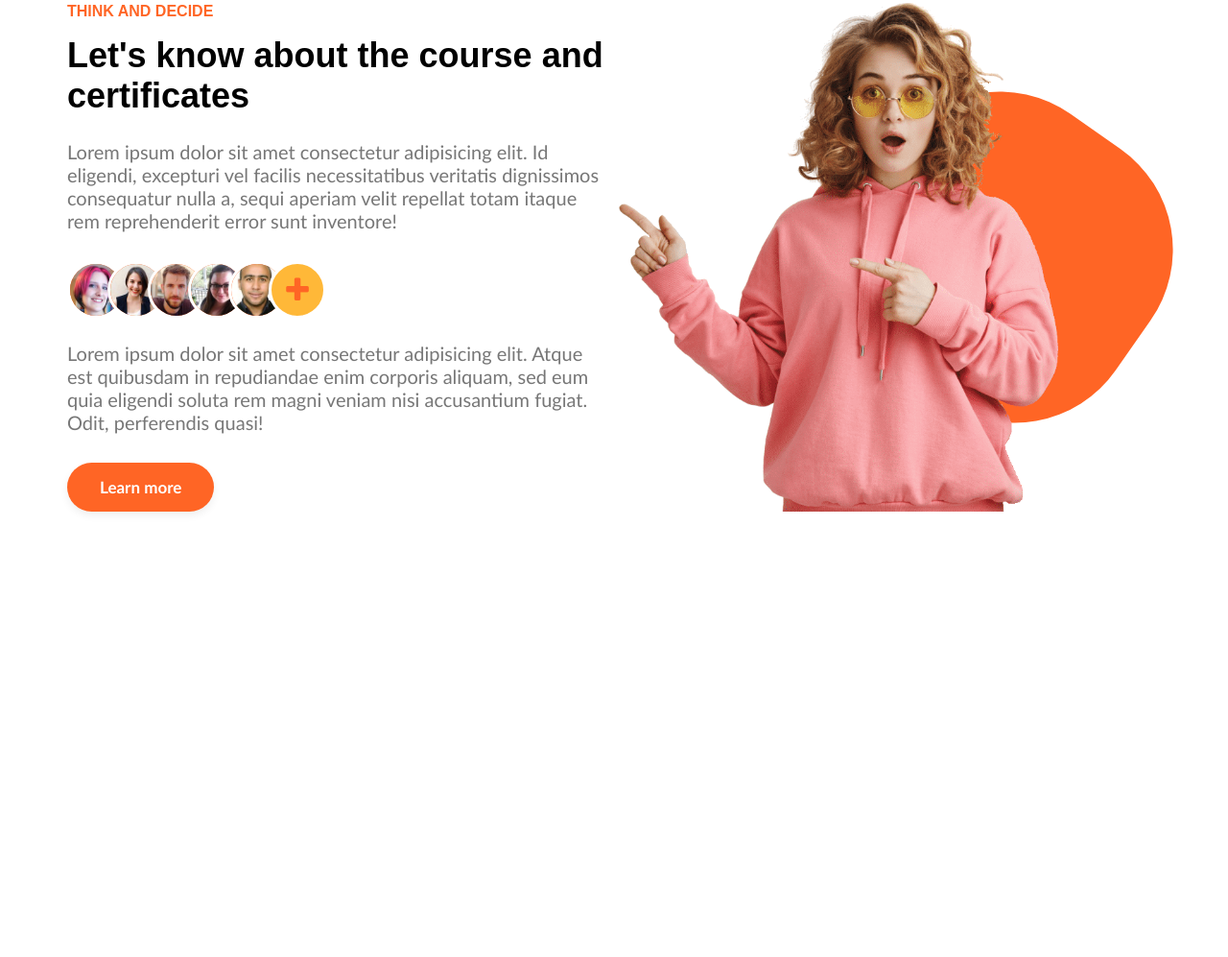
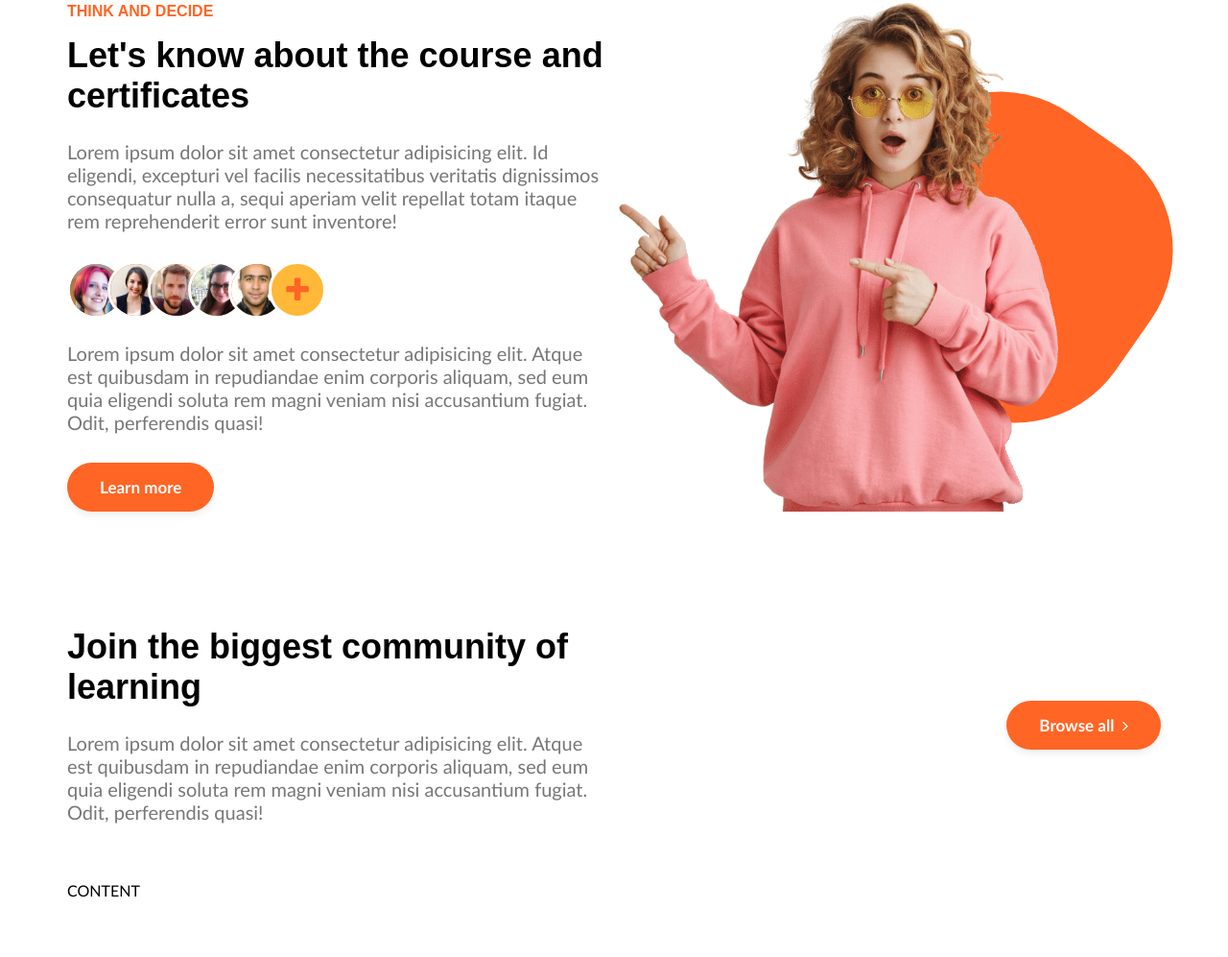
Before and after one commit to belauzas/learn-guru, a website: page index.html in a window 1280 px wide. Shown: the part 1951-2948 px from the top of the page at 96% size. Before the commit the page ends 2544 px from the top, so only its background shows below. Drawn offline with Linux system fonts and the light colour scheme.

Commit message:
Courses section header #13

```diff
--- a/css/components/button.css
+++ b/css/components/button.css
@@ -31,8 +31,8 @@
     line-height: inherit;
 }
 .btn .icon.right {
+    margin-left: 0.5em;
+}
+.btn .icon.left {
     margin-right: 0.5em;
 }
-.btn .icon.left {
-    margin-left: 0.5em;
-}
--- a/css/pages/home.css
+++ b/css/pages/home.css
@@ -70,3 +70,15 @@
     transform: translateY(-50%) rotate(35deg);
 }
 /* Think and decide section - END */
+
+/* Courses section - START */
+.courses .section-header .left {
+    display: flex;
+    align-items: center;
+}
+@media (min-width: 992px) {
+    .courses .section-header .left {
+        justify-content: flex-end;
+    }
+}
+/* Courses section - END */
--- a/index.html
+++ b/index.html
@@ -95,6 +95,23 @@
             </div>
         </div>
     </section>
+
+    <section class="container courses">
+        <div class="row section-header">
+            <div class="col-12 col-lg-6">
+                <h2 class="section-subtitle">Join the biggest community of learning</h2>
+                <p class="section-description">Lorem ipsum dolor sit amet consectetur adipisicing elit. Atque est quibusdam in repudiandae enim corporis aliquam, sed eum quia eligendi soluta rem magni veniam nisi accusantium fugiat. Odit, perferendis quasi!</p>
+            </div>
+            <div class="col-12 col-lg-6 left">
+                <a href="#" class="btn">Browse all<i class="icon right fa fa-angle-right"></i></a>
+            </div>
+        </div>
+        <div class="row">
+            <div class="col-12">
+                CONTENT
+            </div>
+        </div>
+    </section>
 </body>
 
 </html>
```
